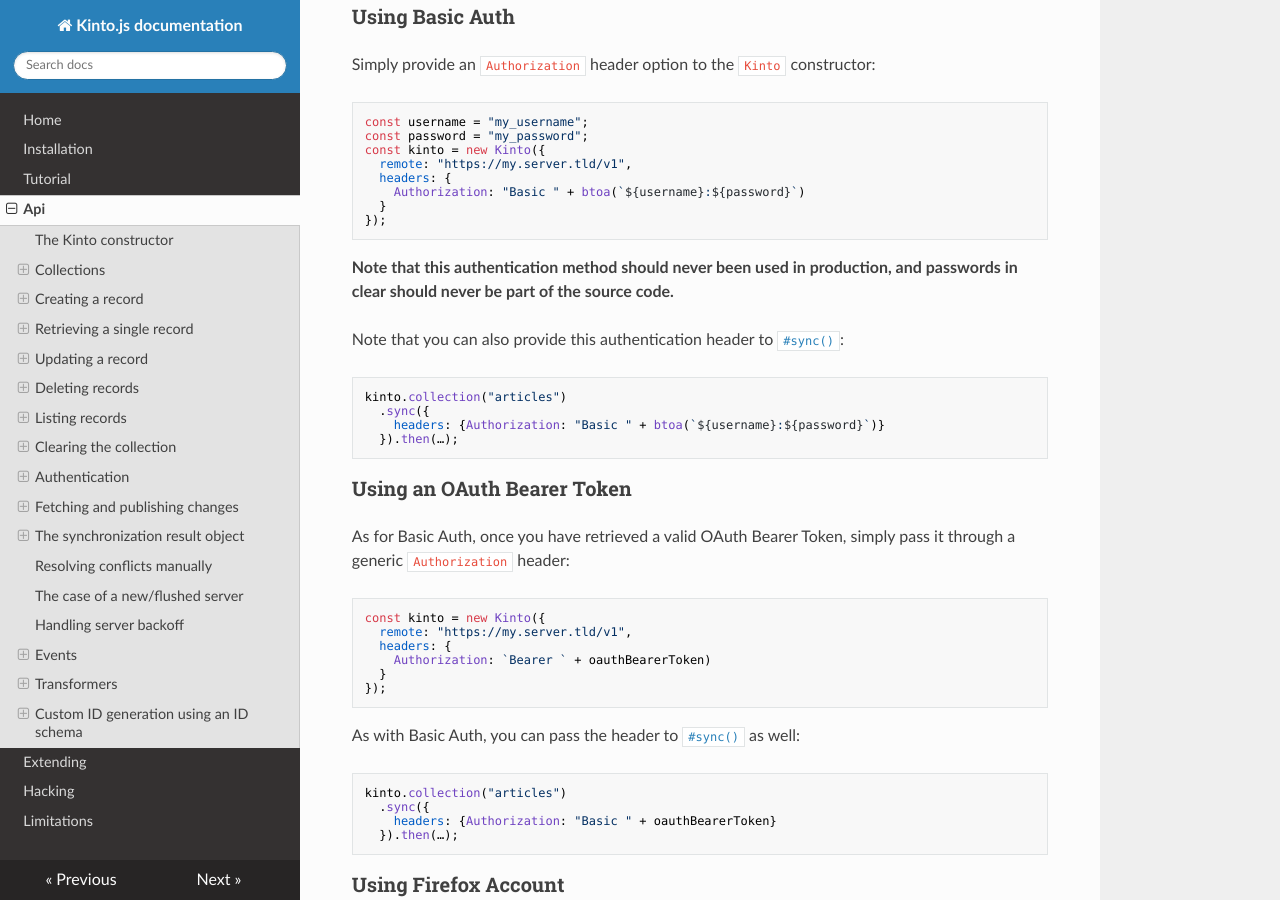
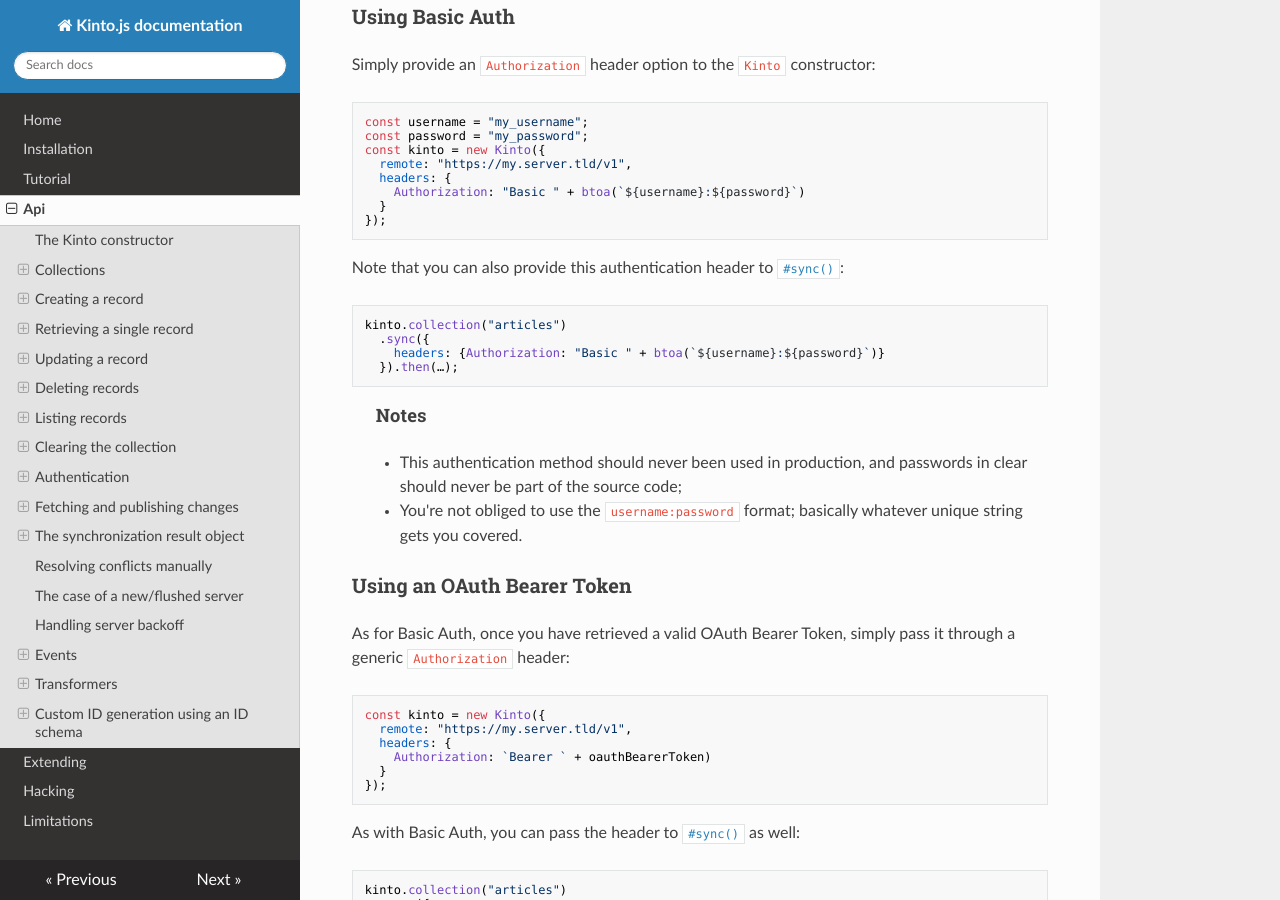
Before and after one commit to Kinto/kinto.js, an MkDocs documentation site: the page built from docs/api.md, in a window 1280 px wide and 900 px high, scrolled down 5175 px. Built offline with MkDocs 1.6.1, drawn with Linux system fonts in a browser that asks for light colours; nearby versions of some CDN libraries; old or Windows-style settings are respelled for this version of MkDocs.

Commit message:
Added note about basic auth format.

````diff
--- a/docs/api.md
+++ b/docs/api.md
@@ -261,8 +261,6 @@
 });
 ```
 
-**Note that this authentication method should never been used in production, and passwords in clear should never be part of the source code.**
-
 Note that you can also provide this authentication header to [`#sync()`](https://doc.esdoc.org/github.com/Kinto/kinto.js/class/src/collection.js~Collection.html#instance-method-sync):
 
 ```js
@@ -271,6 +269,11 @@
     headers: {Authorization: "Basic " + btoa(`${username}:${password}`)}
   }).then(…);
 ```
+
+> #### Notes
+>
+> - This authentication method should never been used in production, and passwords in clear should never be part of the source code;
+> - You're not obliged to use the `username:password` format; basically whatever unique string gets you covered.
 
 ### Using an OAuth Bearer Token
 
````
